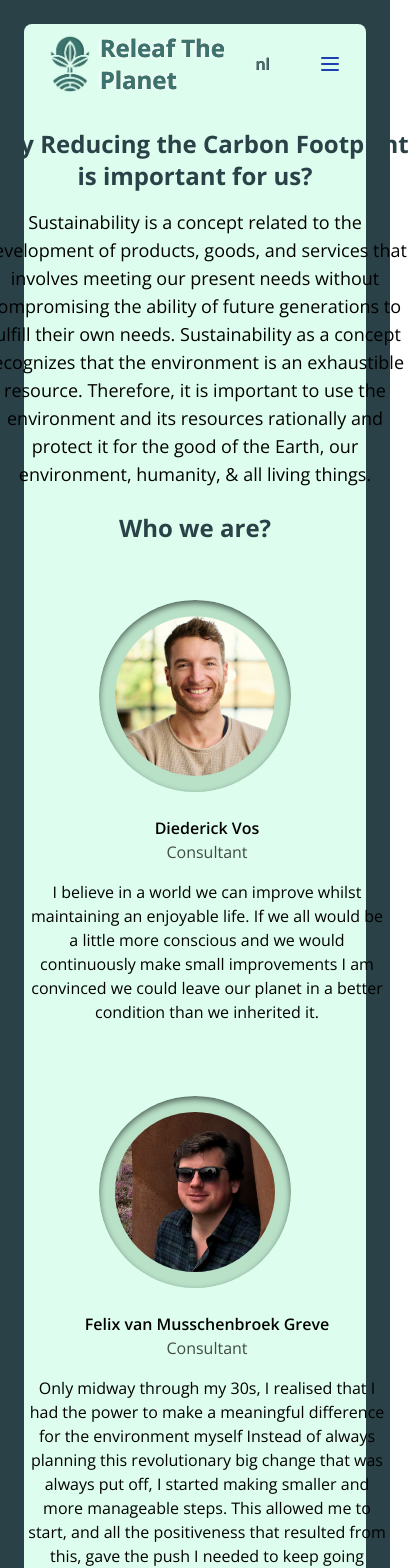
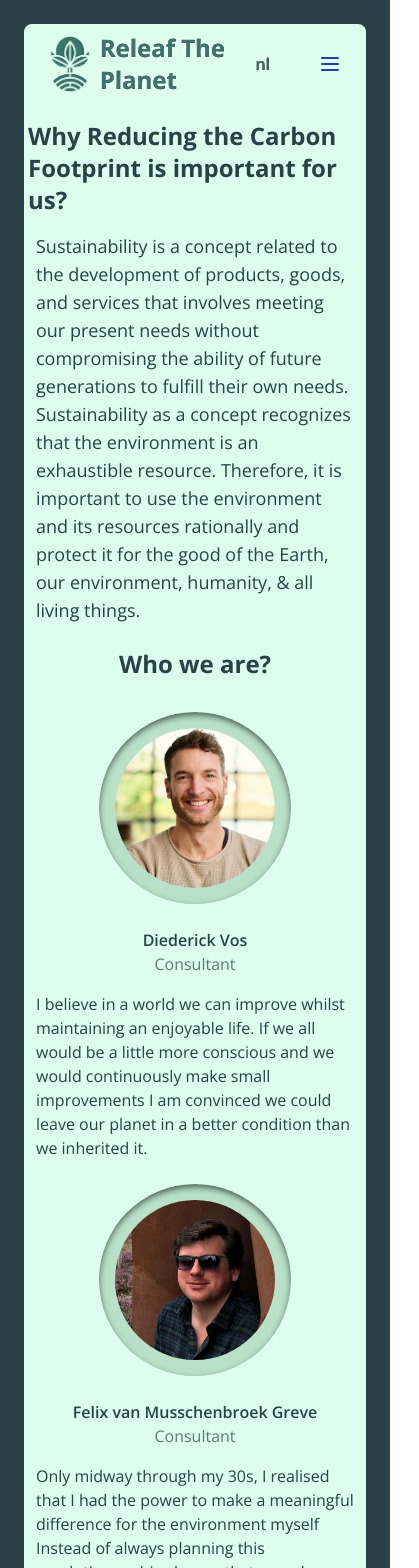
Before and after one commit to paulinevos/releaf, a Next.js app: page /about-us in a window 390 px wide. Shown: the top 1568 px of the page, 419 px wide, since content can reach past the window. Built offline with nearby package versions, Linux system fonts and the light colour scheme.

Commit message:
responsivity

```diff
--- a/components/TeamMember.js
+++ b/components/TeamMember.js
@@ -9,15 +9,15 @@ export function TeamMember(props) {
     quote = props.member.quote_en
 
   return (
-    <figure className="w-96 items-center m-8">
+    <figure className="w-96 items-center m-2 md:m-8">
       <img className="w-48 h-48 rounded-full p-4 bg-leaf-400 shadow-inner-lg mx-auto lg:mb-2 mb-6 object-cover" src={props.member.imageurl} alt={props.member.name} width="384" height="512"/>
-      <div className="space-y-4 pl-6">
+      <div className="space-y-4 pl-0 md:pl-6">
         <figcaption className="text-center">
           <p className="font-semibold">{props.member.name}</p>
           <p className="opacity-70">{props.member.title}</p>
         </figcaption>
         <blockquote>
-          <p className="text-md font-medium mb-2 text-center">{quote}</p>
+          <p className="text-md font-medium mb-2 text-left md:text-center">{quote}</p>
         </blockquote>
       </div>
     </figure>
--- a/pages/about-us.js
+++ b/pages/about-us.js
@@ -48,10 +48,9 @@ function AboutUs() {
   return (
     <div>
       <Layout>
-        <div className="flex justify-center">
-          <div className="m-6">
-            <p className="text-2xl font-bold text-leaf-800 mb-4 text-center">{titles.title_1}</p>
-            <p className="text-lg font-medium mb-6 text-center lg:mx-24 mx-2">{titles.title_2}</p>
+        <div className="text-leaf-800 pb-24 mx-1 lg:mx-8 my-4">
+          <p className="text-2xl font-bold text-leaf-800 mb-4 text-left md:text-center">{titles.title_1}</p>
+          <p className="text-lg font-medium mb-6 text-left md:text-center mx-2 lg:mx-24">{titles.title_2}</p>
           <p className="text-2xl font-bold text-leaf-800 my-6 text-center">{titles.title_3}</p>
           <div className="flex flex-wrap justify-center lg:mx-16">
             {TEAMDATA.map((e,index) =>
@@ -60,7 +59,6 @@ function AboutUs() {
             }
           </div>
         </div>
-    </div>
       </Layout>
     </div>
   );
--- a/pages/our-methods.js
+++ b/pages/our-methods.js
@@ -44,11 +44,10 @@ function OurMethods() {
   return (
     <div>
       <Layout>
-        <div className="text-leaf-800 pb-24 mx-8">
+        <div className="text-leaf-800 pb-24 mx-4 lg:mx-8">
           <h1 className="text-3xl font-bold text-leaf-800 my-6 text-center">{pageContent.title}</h1>
-
           <div className="my-4">
-            <div className="flex p-4 m-4">
+            <div className="block md:flex p-4 m-4">
               <div className="relative flex justify-center items-center mb-4 mr-4">
                 <div className="absolute font-bold text-5xl rounded-full bg-leaf-100 m-0 flex items-center justify-center w-20 h-20 pt-1 text-leaf-800">
                   <svg width="595px" height="595px" viewBox="0 0 595 595" version="1.1">
@@ -68,7 +67,7 @@ function OurMethods() {
           </div>
 
           <div className="my-4">
-            <div className="flex p-4 m-4">
+            <div className="block md:flex p-4 m-4">
               <div className="relative flex justify-center items-center mb-4 mr-4">
                 <div className="absolute font-bold text-5xl rounded-full bg-leaf-100 m-0 flex items-center justify-center w-20 h-20 pt-1 text-leaf-800">
                   <svg width="595px" height="595px" viewBox="0 0 595 595" version="1.1" >
@@ -89,7 +88,7 @@ function OurMethods() {
           </div>
 
           <div className="my-4">
-            <div className="flex p-4 m-4">
+            <div className="block md:flex p-4 m-4">
               <div className="relative flex justify-center items-center mb-4 mr-4">
                 <div className="absolute font-bold text-5xl rounded-full bg-leaf-100 m-0 flex items-center justify-center w-20 h-20 pt-1 text-leaf-800">
                   <svg width="595px" height="595px" viewBox="0 0 595 595" version="1.1">
```
Lines whose indentation alone changed are shown as unchanged.
